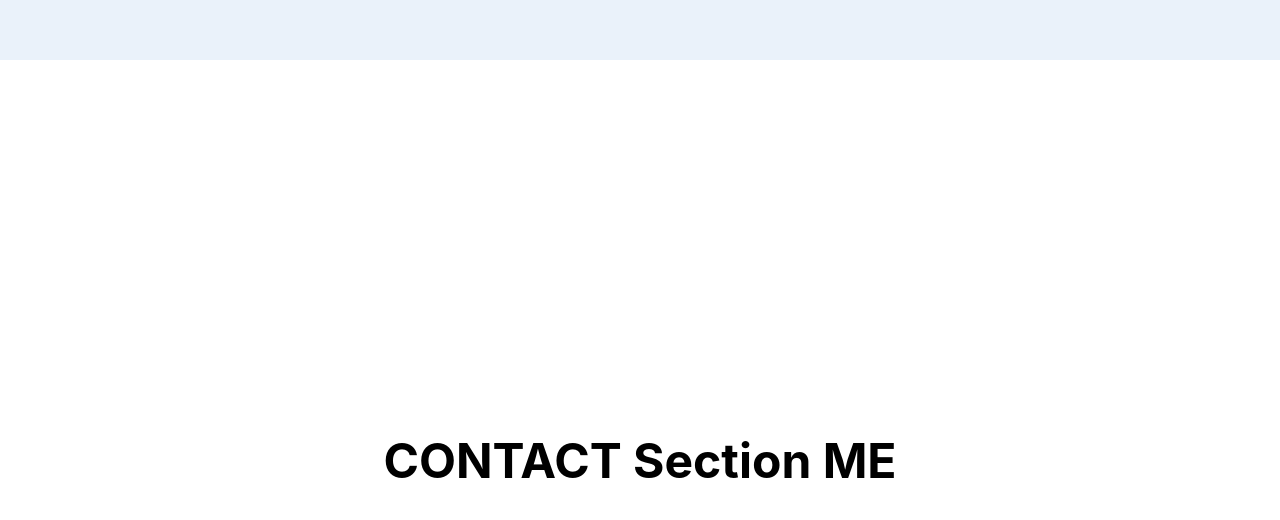
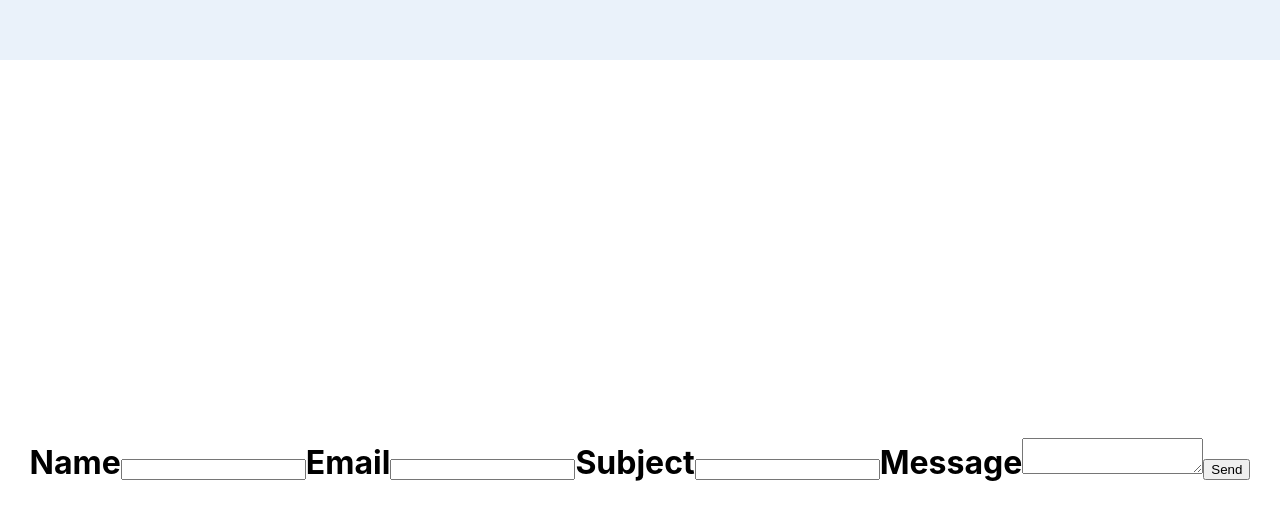
Before and after one commit to sparklingwaterlemon/Portfolio, a React (Create React App) app: page / in a window 1280 px wide. Shown: the part 3140-3660 px from the top of the page. Built offline with nearby package versions, Linux system fonts and the light colour scheme.

Commit message:
NPM emailjs. Created and have a functional email form now.

```diff
--- a/package.json
+++ b/package.json
@@ -3,10 +3,12 @@
   "version": "0.1.0",
   "private": true,
   "dependencies": {
+    "@emailjs/browser": "^3.7.0",
     "@testing-library/jest-dom": "^5.16.5",
     "@testing-library/react": "^13.4.0",
     "@testing-library/user-event": "^13.5.0",
     "bootstrap": "^5.2.2",
+    "emailjs-com": "^3.2.0",
     "react": "^18.2.0",
     "react-bootstrap": "^2.5.0",
     "react-dom": "^18.2.0",
--- a/src/Components/ContactSection/ContactSection.jsx
+++ b/src/Components/ContactSection/ContactSection.jsx
@@ -1,9 +1,41 @@
 import "./ContactSection.css";
+import React, { useRef } from 'react';
+import emailjs from '@emailjs/browser';
 
-export default function ContactSection(){
+export default function ContactSection() {
+
+    const form = useRef();
+
+    const sendEmail = (e) => {
+        e.preventDefault();
+
+        emailjs.sendForm('service_ieot69p', 'contact_form', form.current, '9zHpGgxhJn13QZpf0')
+            .then((result) => {
+                console.log(result.text);
+            }, (error) => {
+                console.log(error.text);
+            });
+
+        e.target.reset();
+        alert("Your message was sent!")
+    };
+
     return (
         <section id="contact">
-            <h1> CONTACT Section ME</h1>
+            <form ref={form} onSubmit={sendEmail}>
+                <label>Name</label>
+                <input type="text" name="user_name" autoComplete="off" required/>
+
+                <label>Email</label>
+                <input type="email" name="user_email" autoComplete="off" required/>
+
+                <label>Subject</label>
+                <input type="text" name="email_subject" autoComplete="off"/>
+
+                <label>Message</label>
+                <textarea name="email_message" autoComplete="off" required/>
+                <input type="submit" value="Send" />
+            </form>
         </section>
-    )
-}
+    );
+};
```
Also changed, not shown: 1 other file (tests, documents, lock files or other folders).
